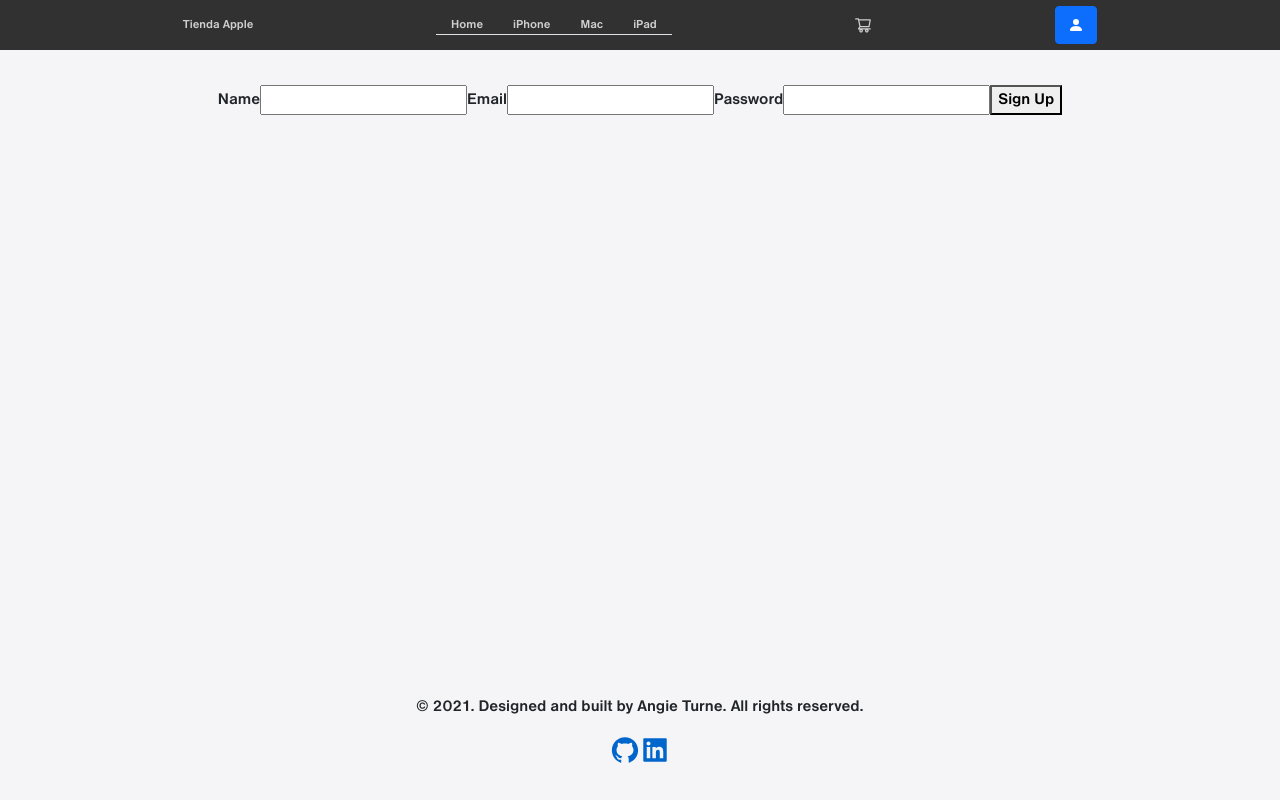
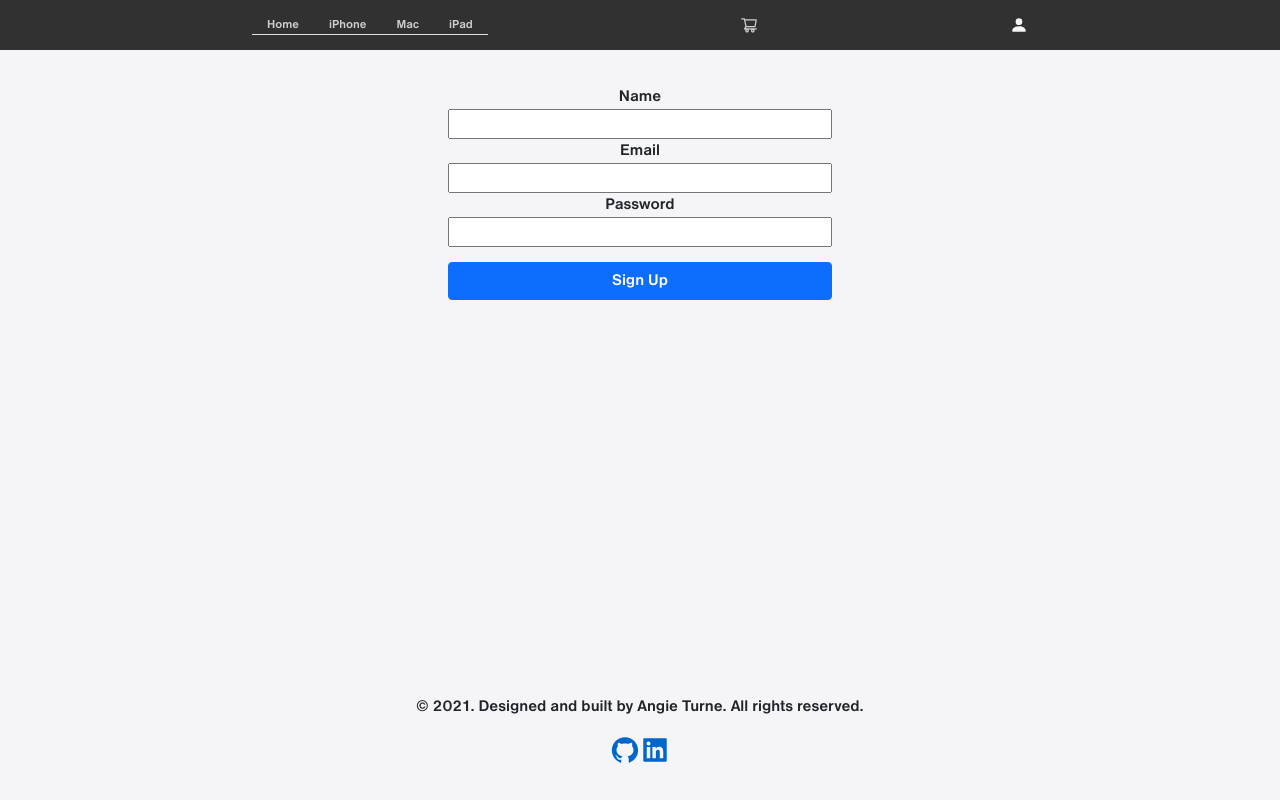
Before and after one commit to angieTu/apple-store, a React (Create React App) app: page /signup in a window 1280 px wide. Built offline with nearby package versions, Linux system fonts and the light colour scheme.

Commit message:
modifico estilos

```diff
--- a/src/components/Login.jsx
+++ b/src/components/Login.jsx
@@ -34,34 +34,25 @@ const Login = ({ show, handleClose }) => {
         </Modal.Header>
         <Modal.Body>
           <form onSubmit={handleLogin}>
-            <label>
-              Email
-              <input type="email" name="email" />
-            </label>
-            <label>
-              Password
-              <input type="password" name="password" />
-            </label>
-            <button type="submit" onClick={handleClose}>
-              Sign In
-            </button>
+            <label>Email</label> <input type="email" name="email" />
+            <label>Password</label> <input type="password" name="password" />
+            <br />
+            {error ? (
+              <Button type="submit">Sign In</Button>
+            ) : (
+              <Button type="submit" onClick={handleClose}>
+                Sign In
+              </Button>
+            )}
           </form>
           <p>
-            If you´re not registered, do it{" "}
+            Si no estás registrado, hazlo{" "}
             <Link to="/signup" onClick={handleClose}>
-              {" "}
-              here
+              aquí
             </Link>
+            .
           </p>
         </Modal.Body>
-        <Modal.Footer>
-          <Button variant="secondary" onClick={handleClose}>
-            Close
-          </Button>
-          <Button variant="primary" onClick={handleClose}>
-            Save Changes
-          </Button>
-        </Modal.Footer>
       </Modal>
     </>
   );
--- a/src/components/NavBar.jsx
+++ b/src/components/NavBar.jsx
@@ -13,9 +13,6 @@ const NavBar = () => {
 
   return (
     <div className="nav-container">
-      <NavLink className="nav-brand" to="/">
-        Tienda Apple
-      </NavLink>
       <Nav variant="tabs">
         <Nav.Item>
           <NavLink activeClassName="is-active" to="/">
--- a/src/components/SignUp.jsx
+++ b/src/components/SignUp.jsx
@@ -1,6 +1,7 @@
 import { useState, useContext } from "react";
 import { Redirect } from "react-router-dom";
 import { UserContext } from "../context/UserContext";
+import Button from "react-bootstrap/Button";
 
 import firebase from "firebase";
 
@@ -27,19 +28,12 @@ const SignIn = () => {
         {error && <p>{error}</p>}
 
         <form onSubmit={handleSignIn}>
-          <label>
-            Name
-            <input type="text" name="name" />
-          </label>
-          <label>
-            Email
-            <input type="email" name="email" />
-          </label>
-          <label>
-            Password
-            <input type="password" name="password" />
-          </label>
-          <button type="submit">Sign Up</button>
+          <label>Name</label>
+          <input type="text" name="name" />
+          <label>Email</label> <input type="email" name="email" />
+          <label>Password</label>
+          <input type="password" name="password" />
+          <Button type="submit">Sign Up</Button>
         </form>
       </div>
     </>
--- a/src/components/UserNav.jsx
+++ b/src/components/UserNav.jsx
@@ -22,9 +22,7 @@ const UserNav = ({ handleShow, handleClose, show }) => {
           <Dropdown.Item onClick={signoutUser}>LogOut</Dropdown.Item>
         </DropdownButton>
       ) : (
-        <Button variant="primary" onClick={handleShow}>
-          <BsFillPersonFill />
-        </Button>
+        <BsFillPersonFill className="icon-user" onClick={handleShow} />
       )}
       <Login show={show} handleClose={handleClose} />
     </div>
--- a/src/styles/cart.scss
+++ b/src/styles/cart.scss
@@ -6,6 +6,14 @@
   display: flex;
   flex-direction: column;
   min-height: calc(100vh - 155px);
+
+  .btn-group {
+    width: 50%;
+    margin: 0 auto;
+    button {
+      margin: 0 8px;
+    }
+  }
 
   .total-cart {
     display: flex;
--- /dev/null
+++ b/src/styles/login.scss
@@ -0,0 +1,4 @@
+form {
+  display: flex;
+  flex-direction: column;
+}
--- a/src/styles/main.scss
+++ b/src/styles/main.scss
@@ -11,6 +11,8 @@
 @import "./footer.scss";
 
 @import "./signUp.scss";
+
+@import "./login.scss";
 
 @font-face {
   font-family: "Helvetica";
--- a/src/styles/navBar.scss
+++ b/src/styles/navBar.scss
@@ -10,6 +10,23 @@
   z-index: 99;
   font-size: 12px;
   top: 0;
+
+  #dropdown-basic-button {
+    color: #f5f5f7;
+    opacity: 0.8;
+    font-size: 12px;
+  }
+
+  .dropdown-menu {
+    font-size: 12px;
+    opacity: 1;
+  }
+
+  .icon-user {
+    color: #f5f5f7;
+    font-size: 18px;
+    cursor: pointer;
+  }
 
   .cart-widget {
     font-size: 18px;
--- a/src/styles/signUp.scss
+++ b/src/styles/signUp.scss
@@ -3,4 +3,13 @@
   position: relative;
   padding-top: 85px;
   min-height: calc(100vh - 155px);
+
+  form {
+    width: 30%;
+    margin: 0 auto;
+
+    button {
+      margin-top: 15px;
+    }
+  }
 }
```
